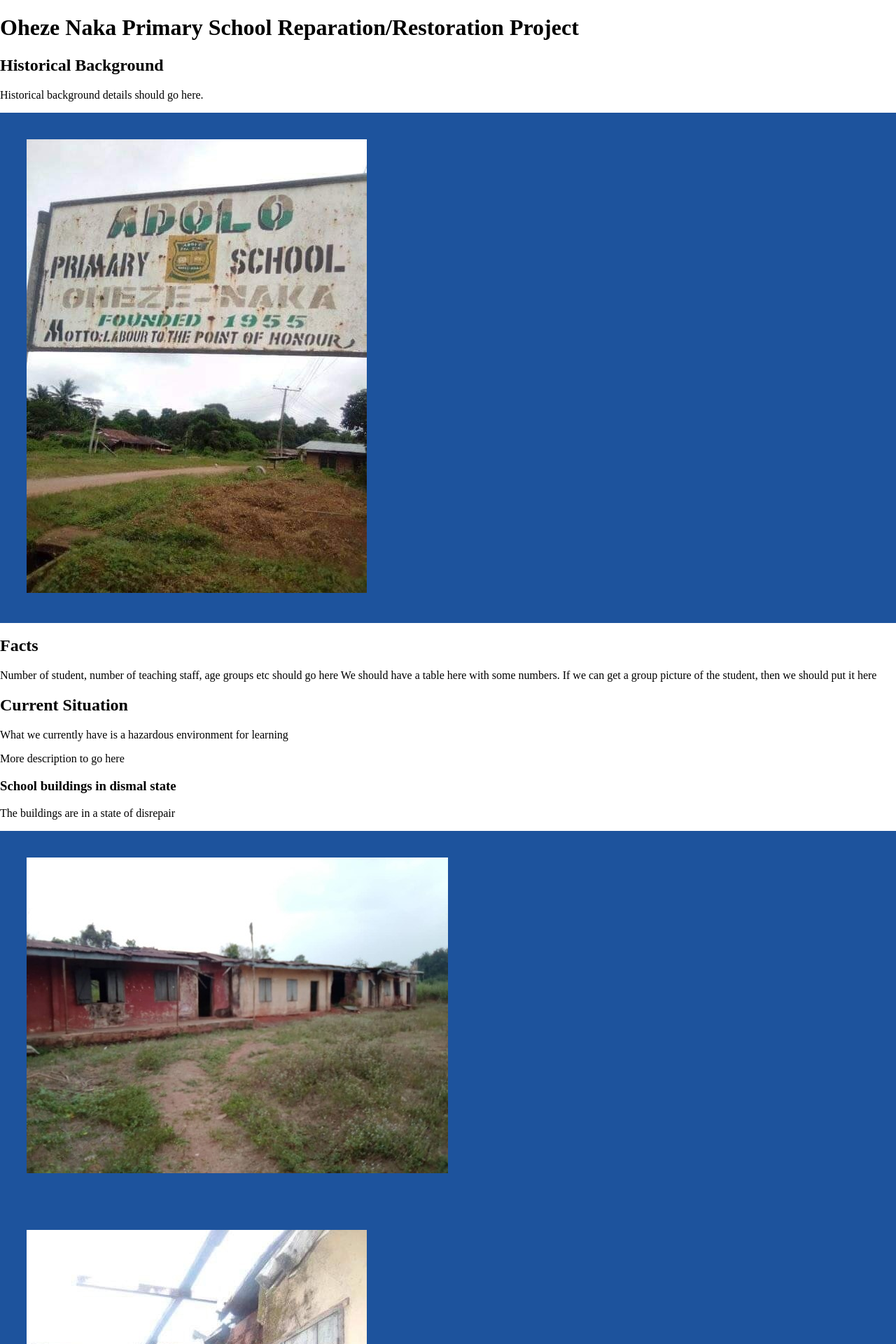
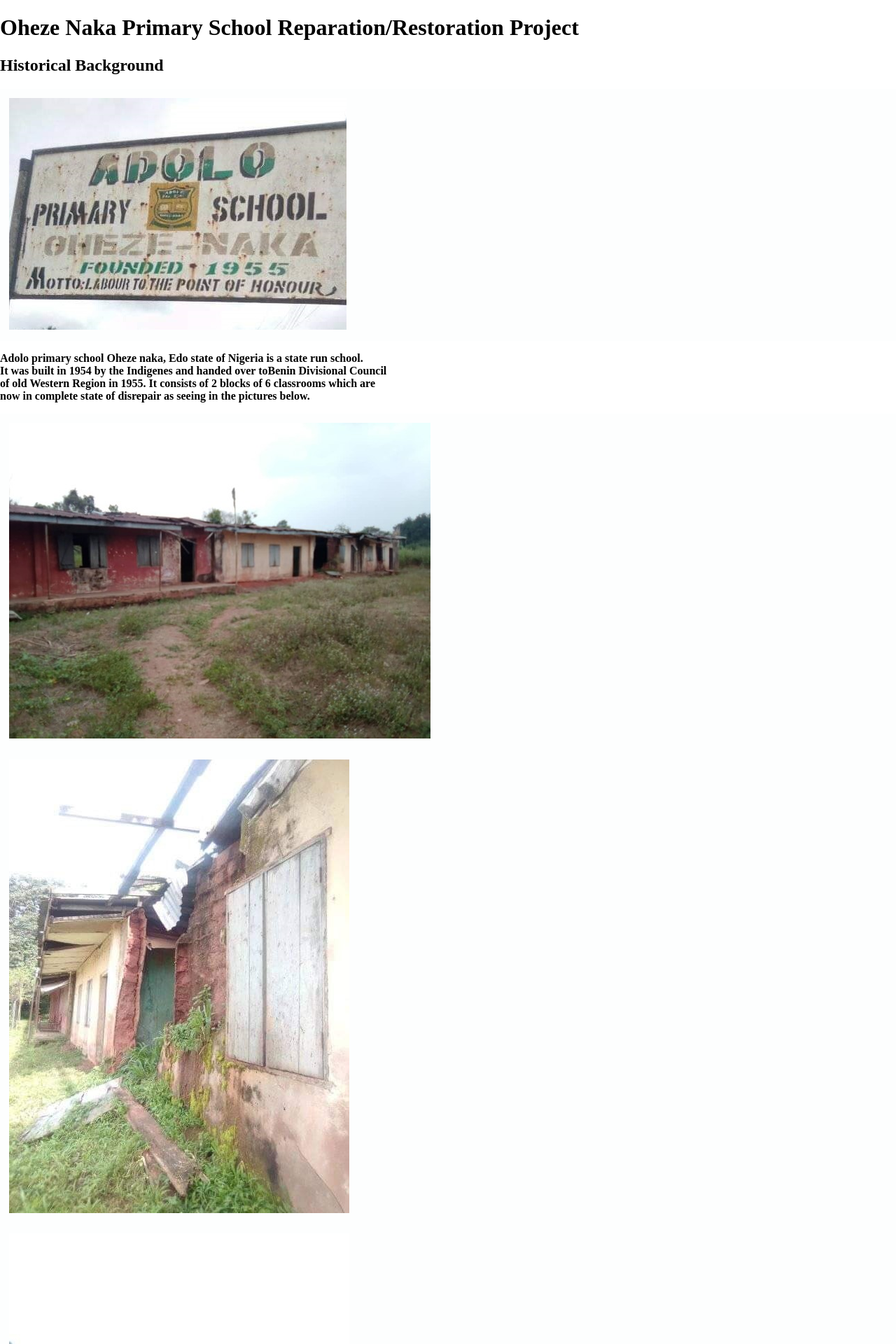
Before and after one commit to OtasowieRotimiOsifo/oheze-naka-forum, a PHP site: page / in a window 1280 px wide. Shown: the top 1920 px of the page at 70% size. Run offline with PHP 8.4, Linux system fonts and the light colour scheme.

Commit message:
added historical background

```diff
--- a/css/site.css
+++ b/css/site.css
@@ -24,12 +24,27 @@ html,
        .school_buildings {
            height: auto;
            width: auto;
-           background-color: #1d539d;
+           background-color: #fdfefe;
            color: white;
-           padding-top: 3%;
-           padding-left: 3%;
-           padding-bottom: 3%;
-           padding-right: 3%;
+           padding-top: 1%;
+           padding-left: 1%;
+           padding-bottom: 1%;
+           padding-right: 1%;
+           box-sizing: border-box;
+           overflow-y: auto;
+           overflow-x: hidden;
+           font-family: "Segoe UI";
+       }
+
+       .school_sign {
+           height: auto;
+           width: auto;
+           background-color: #fdfefe;
+           color: white;
+           padding-top: 1%;
+           padding-left: 1%;
+           padding-bottom: 1%;
+           padding-right: 1%;
            box-sizing: border-box;
            overflow-y: auto;
            overflow-x: hidden;
@@ -38,13 +53,13 @@ html,
 
        .classroom {
            height: auto;
-           width: auto%;
-           background-color: #1d539d;
+           width: auto;
+           background-color: #fdfefe;
            color: white;
-           padding-top: 3%;
-           padding-left: 3%;
-           padding-bottom: 3%;
-           padding-right: 3%;
+           padding-top: 1%;
+           padding-left: 1%;
+           padding-bottom: 1%;
+           padding-right: 1%;
            box-sizing: border-box;
            overflow-y: auto;
            overflow-x: hidden;
@@ -53,13 +68,13 @@ html,
 
        .classroom_large {
            height: auto;
-           width: auto%;
-           background-color: #1d539d;
+           width: auto;
+           background-color: #fdfefe;
            color: white;
            padding-top: 1%;
-           padding-left: 3%;
+           padding-left: 1%;
            padding-bottom: 1%;
-           padding-right: 3%;
+           padding-right: 1%;
            box-sizing: border-box;
            overflow-y: auto;
            overflow-x: hidden;
--- a/index.html
+++ b/index.html
@@ -11,21 +11,17 @@
 
 <h1> Oheze Naka Primary School Reparation/Restoration Project</h1>
 <h2> Historical Background </h2>
-<p> Historical background details should go here.
+<div class="school_sign">
+    <img src="img/school_sign2.jpg" />
+</div>
+<p>
+<strong>
+Adolo primary school Oheze naka, Edo state of Nigeria is a state run school.<br>
+It was built in 1954 by the Indigenes and handed over toBenin Divisional Council <br>
+of old Western Region in 1955. It consists of 2 blocks of 6 classrooms which are <br>
+now in complete state of disrepair as seeing in the pictures below.
+</strong>
 </p>
-<div class="school_buildings">
-    <img src="img/school_sign.jpg" />
-</div>
-<h2> Facts </h2>
-<p> Number of student, number of teaching staff, age groups etc should go here
-    We should have a table here with some numbers.
-    If we can get a group picture of the student, then we should put it here
-</p>
-<h2> Current Situation </h2>
-<p> What we currently have is a hazardous environment for learning</p>
-<p> More description to go here</p>
-<h3> School buildings in dismal state </h3>
-<p> The buildings are in a state of disrepair </p>
 <div class="school_buildings">
     <img src="img/school_buildings.jpg" />
 </div>
@@ -38,8 +34,28 @@
 <div class="school_buildings">
     <img src="img/collapsing_building3.jpg" />
 </div>
-<h3> The classrooms are hazardous to the pupils</h3>
-<p> These classrooms are not fit for humman beings </p>
+
+<h2> Facts </h2>
+<p>
+  <strong>
+  As of 2016, the school had enrolment of 206 pupils and 8 teachers but a recent <br>
+  visit to the village speak disaster, only 26 pupils are in the school. The reason <br>
+  for this was the calamity that befell the school in 2016 when rainstorm destroyed a <br>
+  block of three classes. There were appeals to the government with no response.In 2017,<br>
+  window from the almost destroyed classroom fell on two pupils and break their hands <br>
+  and feet, hence the withdrawal of pupils from the school to safe ones.
+</strong>
+</p>
+<h2> Current Situation </h2>
+<p>
+  <strong>
+  On a visit to the school last week, there was only one child present, on interrogation,<br>
+  his words "I sit in the class near the door for fear. I learn with one eye to the teacher <br>
+  and the other one to the sky and the door in other to run for safety whenever there is storm.<br>
+  The hazardous state of the classroms in the school buildings can be seen in the  pictures <br>
+  below.
+</strong>
+ </p>
 <p> </p>
 <div class="classroom">
     <img src="img/collapsed_ceiling.jpg" />
```
Also changed, not shown: img/school_sign2.jpg (added).
